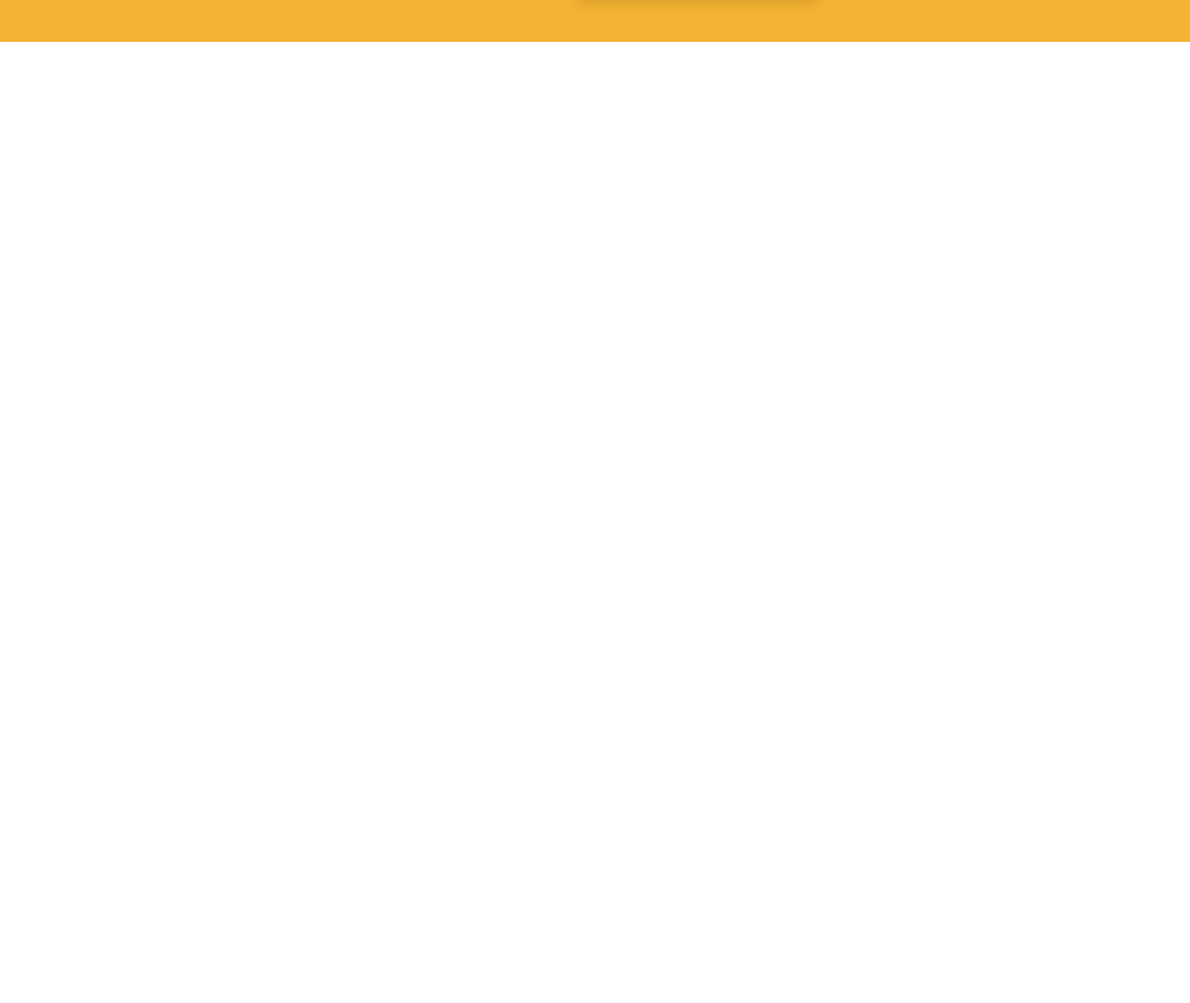
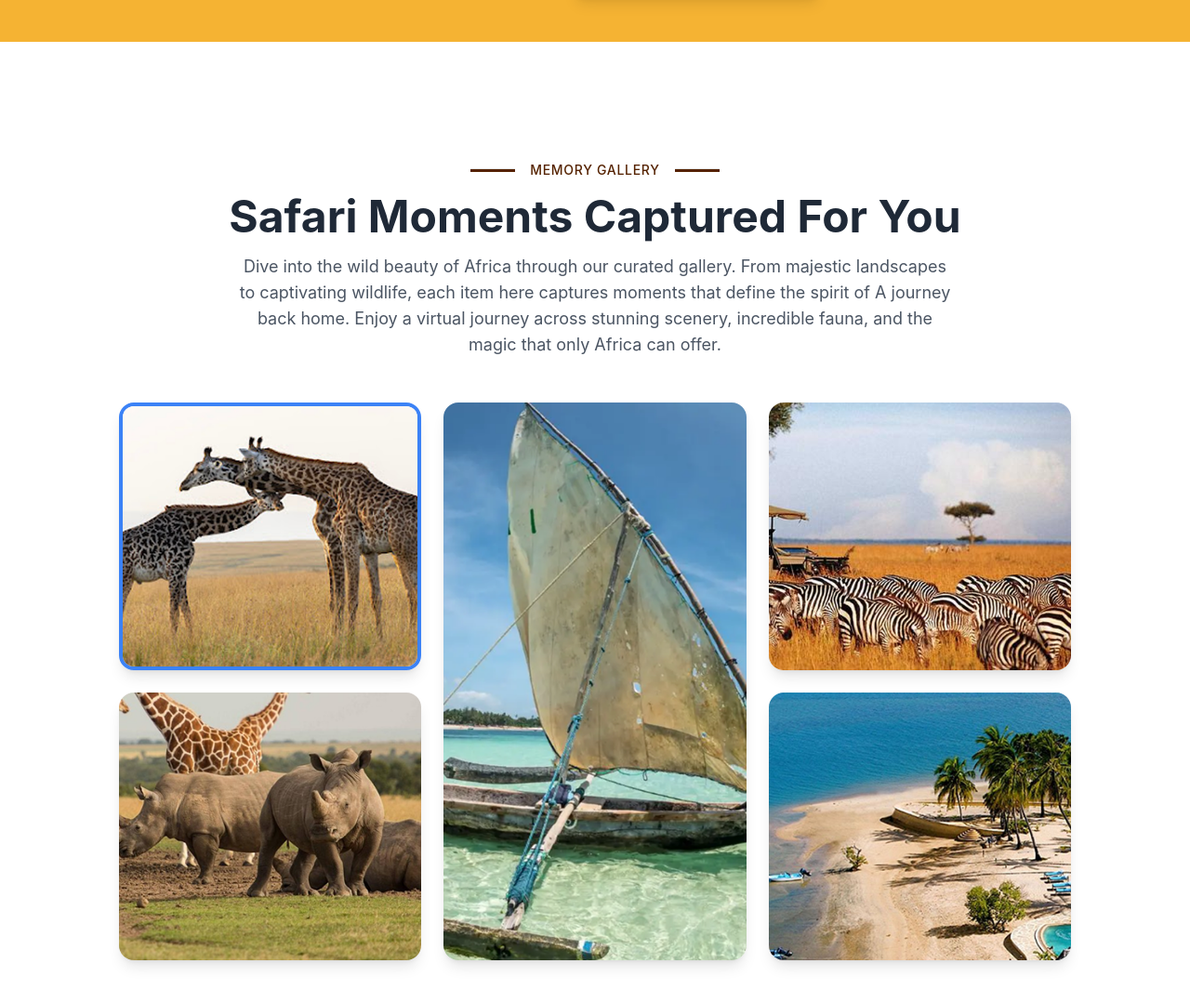
Before and after one commit to 7442charles/Journey_Back_Home, a plain HTML site: page index.html in a window 1280 px wide. Shown: the part 2250-3329 px from the top of the page at 93% size. Before the commit the page ends 2295 px from the top, so only its background shows below. Drawn offline with nearby package versions, Linux system fonts and the light colour scheme.

Commit message:
memory section done

```diff
--- a/index.html
+++ b/index.html
@@ -355,6 +355,51 @@
         </div>
     </section>
 
+    <!-- memory Gallery -->
+    <section class="py-16 px-4 md:py-24 md:px-16 lg:py-32 lg:px-32 flex flex-col items-center justify-center text-center">
+        <!-- Section Header -->
+        <div class="mb-8 md:mb-12">
+            <div class="flex items-center justify-center space-x-4 mb-4">
+                <hr class="w-12 h-1 bg-[#552200]">
+                <p class="text-sm font-medium text-[#552200] uppercase tracking-wider">Memory Gallery</p>
+                <hr class="w-12 h-1 bg-[#552200]">
+            </div>
+            <h2 class="text-3xl md:text-4xl lg:text-5xl font-bold text-gray-800 mb-4 leading-tight">
+                Safari Moments Captured For You
+            </h2>
+            <p class="text-base md:text-lg text-gray-600 max-w-3xl mx-auto">
+                Dive into the wild beauty of Africa through our curated gallery. From majestic landscapes to captivating wildlife, each item here captures moments that define the spirit of A journey back home. Enjoy a virtual journey across stunning scenery, incredible fauna, and the magic that only Africa can offer.
+            </p>
+        </div>
+
+        <!-- Image Grid -->
+        <div class="grid grid-cols-1 md:grid-cols-3 md:grid-rows-2 gap-6 w-full max-w-6xl md:h-[600px]">
+            <!-- Image 1 (Top-Left) - Giraffes -->
+            <div class="rounded-2xl overflow-hidden shadow-lg hover:shadow-xl transform hover:-translate-y-1 transition duration-300 border-4 border-blue-500 md:col-start-1 md:row-start-1">
+                <img src="Asstes/images/giraffe.png" alt="Two giraffes in a field" class="w-full h-full object-cover aspect-video md:aspect-auto">
+            </div>
+
+            <!-- Image 2 (Bottom-Left) - Rhinos -->
+            <div class="rounded-2xl overflow-hidden shadow-lg hover:shadow-xl transform hover:-translate-y-1 transition duration-300 md:col-start-1 md:row-start-2">
+                <img src="Asstes/images/rhinos.png" alt="Two rhinos in a grassy area" class="w-full h-full object-cover aspect-video md:aspect-auto">
+            </div>
+
+            <!-- Image 3 (Center, Full Height) - Dhow Boat -->
+            <div class="rounded-2xl overflow-hidden shadow-lg hover:shadow-xl transform hover:-translate-y-1 transition duration-300 md:col-start-2 md:row-span-2">
+                <img src="Asstes/images/Boat.png" alt="Dhow boat on clear water" class="w-full h-full object-cover">
+            </div>
+
+            <!-- Image 4 (Top-Right) - Zebras -->
+            <div class="rounded-2xl overflow-hidden shadow-lg hover:shadow-xl transform hover:-translate-y-1 transition duration-300 md:col-start-3 md:row-start-1">
+                <img src="Asstes/images/zebras.png" alt="Herd of zebras in the savanna" class="w-full h-full object-cover aspect-video md:aspect-auto">
+            </div>
+
+            <!-- Image 5 (Bottom-Right) - Beach -->
+            <div class="rounded-2xl overflow-hidden shadow-lg hover:shadow-xl transform hover:-translate-y-1 transition duration-300 md:col-start-3 md:row-start-2">
+                <img src="Asstes/images/beach.png" alt="Tropical beach with palm trees" class="w-full h-full object-cover aspect-video md:aspect-auto">
+            </div>
+        </div>
+    </section>
 
     <script>
         // Navbar Mobile Menu Toggle
```
Also changed, not shown: 1 other file.
